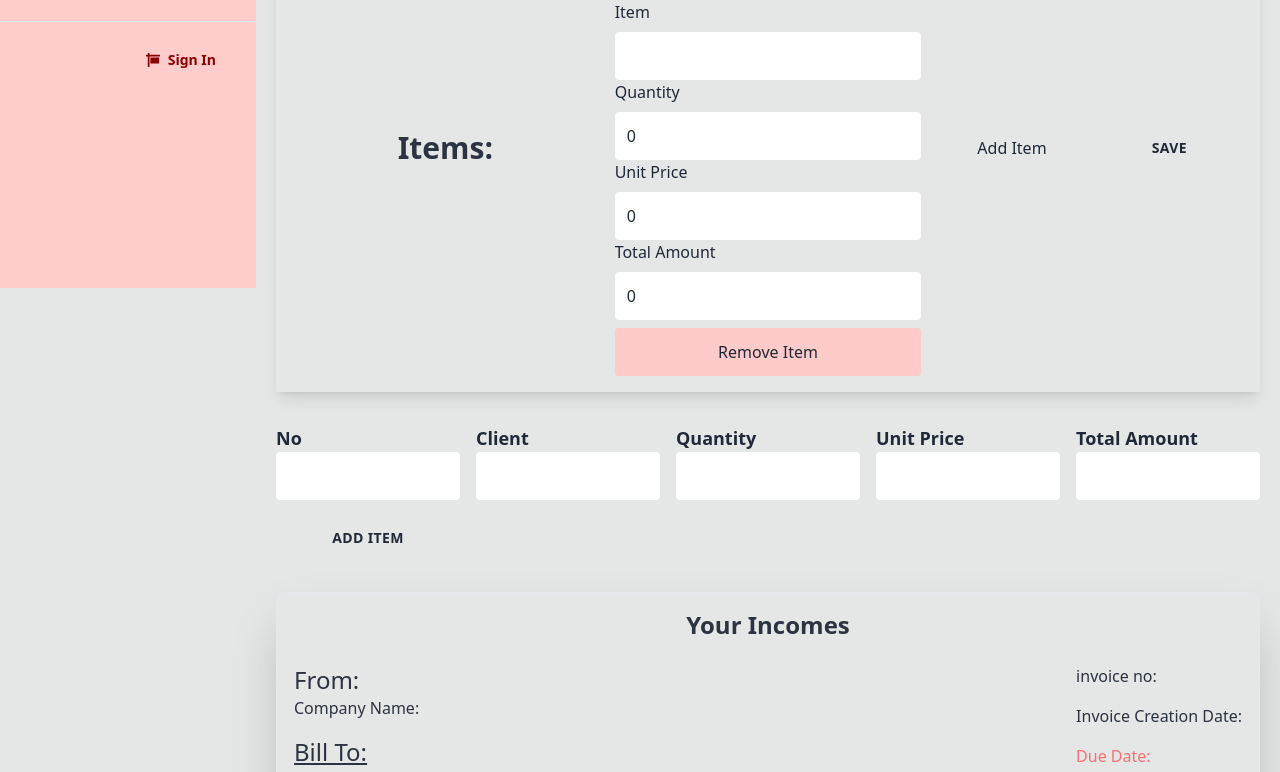
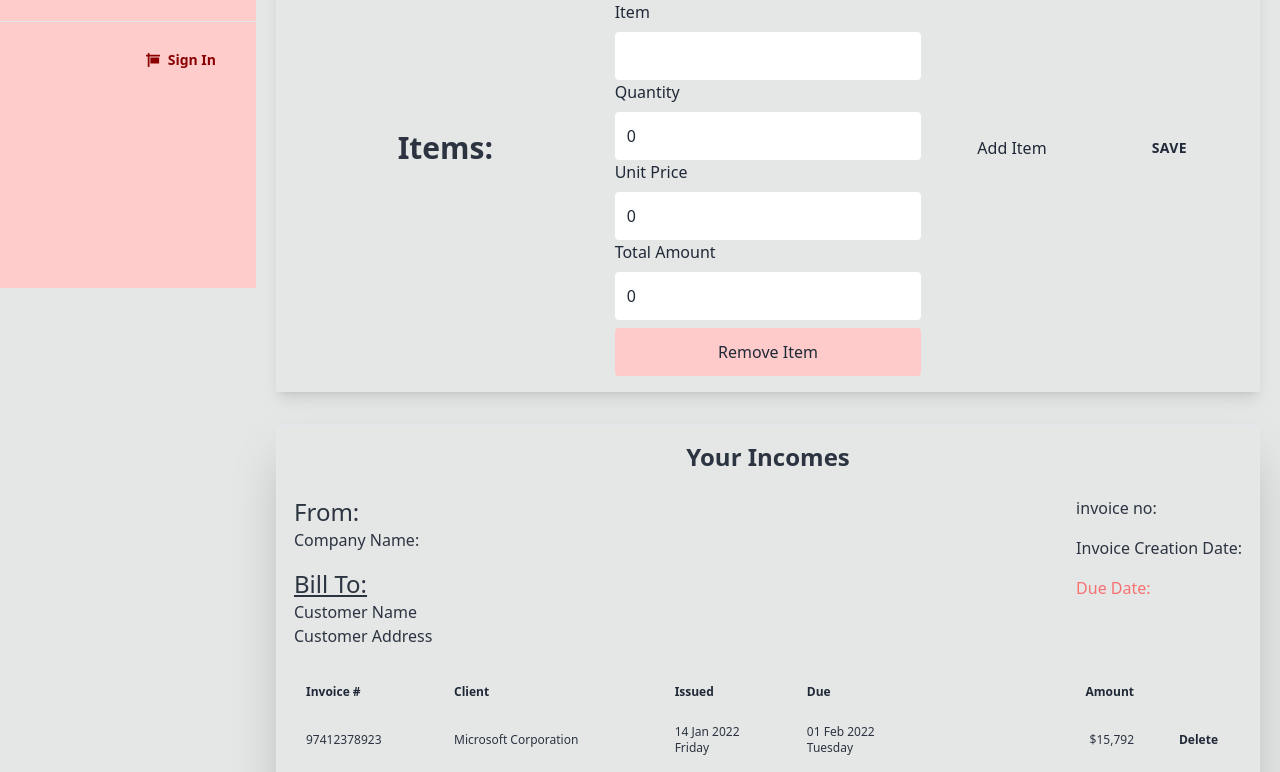
Before and after one commit to maasajal/revboost-solutions, a React (Vite) app: page /dashboard/company-incomes in a window 1280 px wide. Shown: the part 512-1284 px from the top of the page. Built offline with nearby package versions, Linux system fonts and the light colour scheme; no server answers.

Commit message:
Update: Billing component removed from invoice

```diff
--- a/src/dashboard/CompanyIncomes/InvoiceAndBilling/Billing.tsx
+++ b/src/dashboard/CompanyIncomes/InvoiceAndBilling/Billing.tsx
@@ -1,87 +1,10 @@
-import { useForm } from "react-hook-form";
 
 const Billing = () => {
-  const {
-    register,
-    handleSubmit,
-  } = useForm<FormData>();
-  const onSubmit = handleSubmit((data) => {
-    console.log(data);
-  });
   return (
-    <>
-      <form
-        onSubmit={onSubmit}
-        className="grid lg:grid-cols-5  grid-flow-row-dense gap-4 "
-      >
-        <div>
-          <label htmlFor="name" className="text-lg font-bold">
-            No
-          </label>
-          <input
-           {...register("No", { required: true })}
-            id="No"
-            type="number"
-            placeholder=""
-            className="w-full p-3 rounded dark:bg-gray-100 focus:border-red-400 focus:ring-red-300 focus:ring-opacity-40 dark:focus:border-red-300 focus:outline-none focus:ring"
-          />
-        </div>
-        <div>
-          <label htmlFor="name" className="text-lg font-bold">
-            Client
-          </label>
-          <input
-           {...register("Client", { required: true })}
-            id="Client"
-            type="text"
-            placeholder=""
-            className="w-full p-3 rounded dark:bg-gray-100 focus:border-red-400 focus:ring-red-300 focus:ring-opacity-40 dark:focus:border-red-300 focus:outline-none focus:ring"
-          />
-        </div>
-        <div>
-          <label htmlFor="name" className="text-lg font-bold">
-            Quantity
-          </label>
-          <input
-           {...register("Quantity", { required: true })}
-            id="Quantity"
-            type="number"
-            placeholder=""
-            className="w-full p-3 rounded dark:bg-gray-100 focus:border-red-400 focus:ring-red-300 focus:ring-opacity-40 dark:focus:border-red-300 focus:outline-none focus:ring"
-          />
-        </div>
-        <div>
-          <label htmlFor="name" className="text-lg font-bold">
-            Unit Price
-          </label>
-          <input
-           {...register("UnitPrice", { required: true })}
-            id="UnitPrice"
-            type="text"
-            placeholder=""
-            className="w-full p-3 rounded dark:bg-gray-100 focus:border-red-400 focus:ring-red-300 focus:ring-opacity-40 dark:focus:border-red-300 focus:outline-none focus:ring"
-          />
-        </div>
-        <div>
-          <label htmlFor="name" className="text-lg font-bold">
-            Total Amount
-          </label>
-          <input
-           {...register("TotalAmount", { required: true })}
-            id="TotalAmount"
-            type="text"
-            placeholder=""
-            className="w-full p-3 rounded dark:bg-gray-100 focus:border-red-400 focus:ring-red-300 focus:ring-opacity-40 dark:focus:border-red-300 focus:outline-none focus:ring"
-          />
-        </div>
-        <button
-          type="submit"
-          className="w-full p-3 text-sm font-bold tracking-wide uppercase rounded dark:bg-red-400 dark:text-gray-50 "
-        >
-          Add Item
-        </button>
-      </form>
-    </>
+    <div>
+      {/* to-do: */}
+      <p>Coming soon</p>
+    </div>
   );
 };
 
--- a/src/dashboard/CompanyIncomes/InvoiceAndBilling/Invoice.tsx
+++ b/src/dashboard/CompanyIncomes/InvoiceAndBilling/Invoice.tsx
@@ -1,7 +1,5 @@
 import { Controller, useFieldArray, useForm } from "react-hook-form";
 
-import { useState } from "react";
-import Billing from "./Billing";
 // import axios from "axios";
 
 
@@ -140,6 +138,7 @@ const Invoice = () => {
                   <input
                     {...register("customerAddress", { required: true })}
                     id="customerAddress"
+                    placeholder="Your address"
                     type="text"
                     className="w-full p-3 rounded dark:bg-gray-100 focus:border-red-400 focus:ring-red-300 focus:ring-opacity-40 dark:focus:border-red-300 focus:outline-none focus:ring"
                   />
@@ -233,9 +232,7 @@ const Invoice = () => {
           </form>
         </div>
         {/* Add Item */}
-<div>
-  <Billing></Billing>
-</div>
+
         {/* Table */}
         <div className="space-y-6 border-2 p-4 shadow-2xl rounded-lg">
           <h2 className="mb-4 text-center text-2xl font-bold leading-tight">
```
